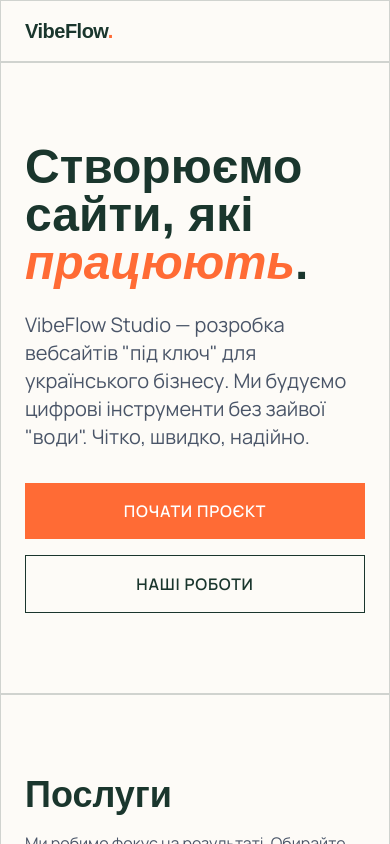
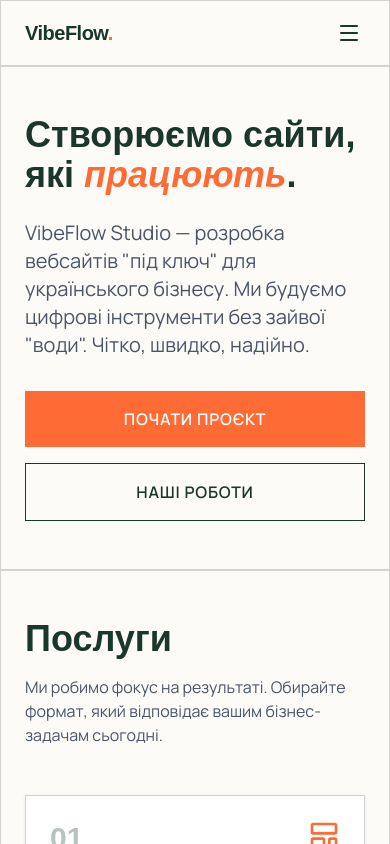
Before and after one commit to messengermaksym/portfolio, a React (Vite) app: page / in a window 390 px wide. Shown: the top 844 px of the page. Built offline with nearby package versions, Linux system fonts and the light colour scheme; a web font is replaced by a local one.

Commit message:
style: improve responsiveness and add mobile navigation menu

```diff
--- a/src/components/About.tsx
+++ b/src/components/About.tsx
@@ -26,7 +26,7 @@ const values = [
 
 const About = () => {
   return (
-    <section id="about" className="py-20 px-6 max-w-6xl mx-auto border-b utilitarian-border">
+    <section id="about" className="py-12 md:py-20 px-6 max-w-6xl mx-auto border-b utilitarian-border">
       <div className="grid grid-cols-1 lg:grid-cols-12 gap-12">
         {/* Left Column: Heading and Stats */}
         <div className="lg:col-span-5 flex flex-col justify-between">
--- a/src/components/Benefits.tsx
+++ b/src/components/Benefits.tsx
@@ -25,7 +25,7 @@ const benefits = [
 
 const Benefits = () => {
   return (
-    <section id="benefits" className="py-20 px-6 max-w-6xl mx-auto border-b utilitarian-border">
+    <section id="benefits" className="py-12 md:py-20 px-6 max-w-6xl mx-auto border-b utilitarian-border">
       <div className="flex flex-col md:flex-row justify-between items-start mb-12">
         <div className="max-w-xl">
           <span className="font-display text-accent text-sm tracking-wider uppercase">Результат для бізнесу</span>
@@ -38,7 +38,7 @@ const Benefits = () => {
 
       <div className="grid grid-cols-1 md:grid-cols-2 gap-6">
         {benefits.map((benefit, index) => (
-          <div key={index} className="utilitarian-card flex gap-5 items-start">
+          <div key={index} className="utilitarian-card flex flex-col sm:flex-row gap-4 sm:gap-5 items-start">
             <div className="p-3 border utilitarian-border bg-background shrink-0">
               {benefit.icon}
             </div>
--- a/src/components/Contact.tsx
+++ b/src/components/Contact.tsx
@@ -36,7 +36,7 @@ const Contact = () => {
   };
 
   return (
-    <section id="contact" className="py-20 px-6 max-w-6xl mx-auto border-b utilitarian-border">
+    <section id="contact" className="py-12 md:py-20 px-6 max-w-6xl mx-auto border-b utilitarian-border">
       <div className="grid grid-cols-1 lg:grid-cols-2 gap-12">
         <div>
           <h2 className="text-4xl mb-6">Готові почати?</h2>
--- a/src/components/FAQ.tsx
+++ b/src/components/FAQ.tsx
@@ -45,7 +45,7 @@ const FAQ = () => {
   };
 
   return (
-    <section id="faq" className="py-20 px-6 max-w-4xl mx-auto border-b utilitarian-border">
+    <section id="faq" className="py-12 md:py-20 px-6 max-w-4xl mx-auto border-b utilitarian-border">
       <div className="text-center mb-12">
         <div className="inline-flex items-center gap-2 px-3 py-1 border utilitarian-border bg-white rounded-full text-xs font-display text-accent mb-4">
           <HelpCircle className="w-3.5 h-3.5" />
--- a/src/components/Hero.tsx
+++ b/src/components/Hero.tsx
@@ -2,9 +2,9 @@
 
 const Hero = () => {
   return (
-    <section className="py-20 px-6 max-w-6xl mx-auto border-b utilitarian-border">
-      <h1 className="text-5xl md:text-7xl mb-6">
-        Створюємо сайти, які <br/><span className="text-accent italic">працюють</span>.
+    <section className="py-12 md:py-20 px-6 max-w-6xl mx-auto border-b utilitarian-border">
+      <h1 className="text-4xl sm:text-5xl md:text-6xl lg:text-7xl mb-6">
+        Створюємо сайти, які <br className="hidden md:inline" /><span className="text-accent italic">працюють</span>.
       </h1>
       <p className="text-xl text-text-muted max-w-2xl mb-8">
         VibeFlow Studio — розробка вебсайтів "під ключ" для українського бізнесу.
--- a/src/components/Navbar.tsx
+++ b/src/components/Navbar.tsx
@@ -1,18 +1,46 @@
 
 
+import { useState } from 'react';
+import { Menu, X } from 'lucide-react';
+
 const Navbar = () => {
+  const [isOpen, setIsOpen] = useState(false);
+
+  const toggleMenu = () => setIsOpen(!isOpen);
+  const closeMenu = () => setIsOpen(false);
+
   return (
     <header className="border-b utilitarian-border py-4 px-6 sticky top-0 bg-background z-50">
       <div className="max-w-6xl mx-auto flex justify-between items-center">
         <div className="font-display font-bold text-xl text-primary tracking-tight">
           VibeFlow<span className="text-accent">.</span>
         </div>
+
+        {/* Desktop Navigation */}
         <nav className="hidden md:flex gap-6 text-sm font-semibold">
           <a href="#services" className="hover:text-accent transition-colors">Послуги</a>
           <a href="#portfolio" className="hover:text-accent transition-colors">Кейси</a>
           <a href="#contact" className="hover:text-accent transition-colors">Бриф</a>
         </nav>
+
+        {/* Mobile Menu Button */}
+        <button
+          onClick={toggleMenu}
+          className="md:hidden p-1 text-primary focus:outline-none"
+          aria-label="Toggle menu"
+        >
+          {isOpen ? <X className="w-6 h-6" /> : <Menu className="w-6 h-6" />}
+        </button>
       </div>
+
+      {/* Mobile Navigation Drawer */}
+      {isOpen && (
+        <div className="md:hidden absolute top-[100%] left-0 right-0 border-b utilitarian-border bg-background px-6 py-4 flex flex-col gap-4 text-sm font-semibold shadow-lg">
+          <a href="#services" onClick={closeMenu} className="hover:text-accent transition-colors py-2 border-b border-primary/5">Послуги</a>
+          <a href="#portfolio" onClick={closeMenu} className="hover:text-accent transition-colors py-2 border-b border-primary/5">Кейси</a>
+          <a href="#contact" onClick={closeMenu} className="hover:text-accent transition-colors py-2">Бриф</a>
+        </div>
+      )}
     </header>
   );
 };
--- a/src/components/Portfolio.tsx
+++ b/src/components/Portfolio.tsx
@@ -30,7 +30,7 @@ const projects = [
 
 const Portfolio = () => {
   return (
-    <section id="portfolio" className="py-20 px-6 max-w-6xl mx-auto border-b utilitarian-border">
+    <section id="portfolio" className="py-12 md:py-20 px-6 max-w-6xl mx-auto border-b utilitarian-border">
       <div className="flex flex-col md:flex-row justify-between items-start mb-12">
         <h2 className="text-4xl">Останні роботи</h2>
         <p className="max-w-md text-text-muted mt-4 md:mt-0">
--- a/src/components/Services.tsx
+++ b/src/components/Services.tsx
@@ -23,7 +23,7 @@ const services = [
 
 const Services = () => {
   return (
-    <section id="services" className="py-20 px-6 max-w-6xl mx-auto border-b utilitarian-border">
+    <section id="services" className="py-12 md:py-20 px-6 max-w-6xl mx-auto border-b utilitarian-border">
       <div className="flex flex-col md:flex-row justify-between items-start mb-12">
         <h2 className="text-4xl">Послуги</h2>
         <p className="max-w-md text-text-muted mt-4 md:mt-0">
```
